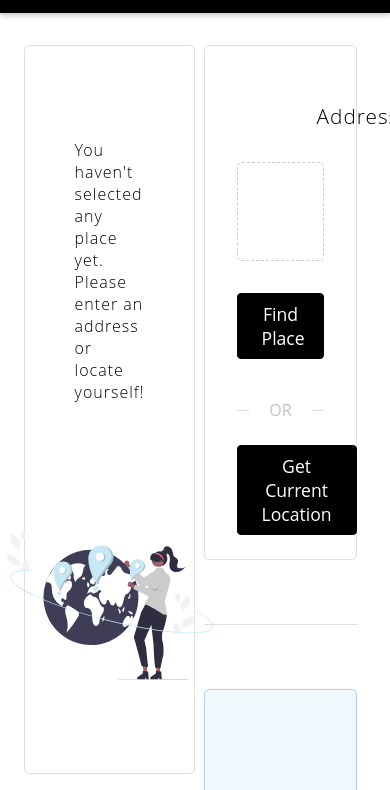
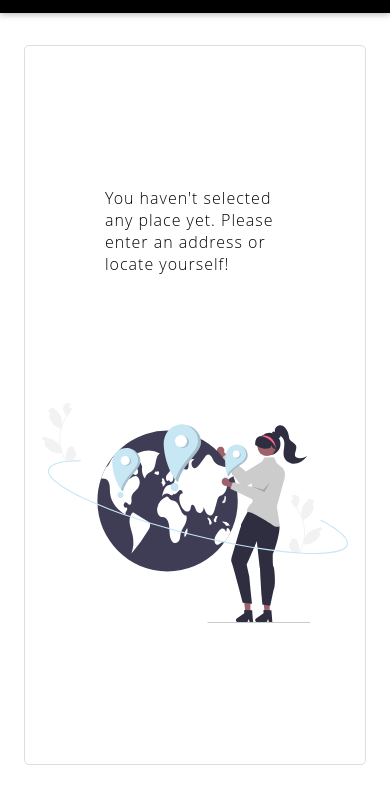
Before and after one commit to flavia3107/share-app, a website built with webpack: page dist/index.html in a window 390 px wide. Shown: the part 54-844 px from the top of the page. Built offline with nearby package versions, Linux system fonts and the light colour scheme.

Commit message:
Share Location: Add responsivity

```diff
--- a/dist/assets/styles/app.css
+++ b/dist/assets/styles/app.css
@@ -127,3 +127,21 @@ button:disabled:active {
    max-width: 90rem;
     margin: auto;
  }
+
+@media only screen and (max-width: 900px) {
+  main {
+    flex-direction: column;
+  }
+
+  main #selected-place,
+  main .address-details-section,
+  main #place-data,
+  main #share-controls{
+    width: 100%;
+    max-width: 100%;
+  }
+
+  main #selected-place{
+    min-height: 45rem;
+  }
+}
--- a/dist/assets/styles/navbar.css
+++ b/dist/assets/styles/navbar.css
@@ -18,6 +18,7 @@
     display: flex;
     align-items: center;
     gap: 0.8rem;
+    text-transform: capitalize;
 }
 
 .name,
```
Also changed, not shown: dist/my-place/index.html (+0 -2 lines).
